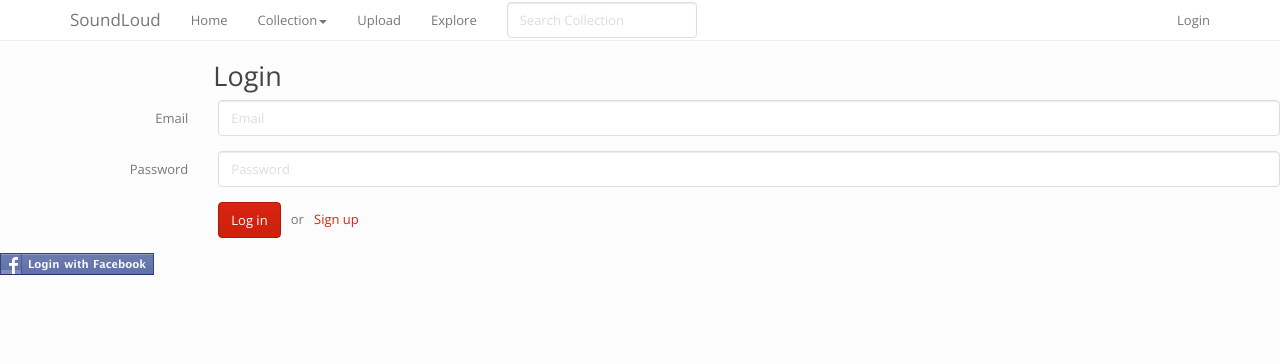
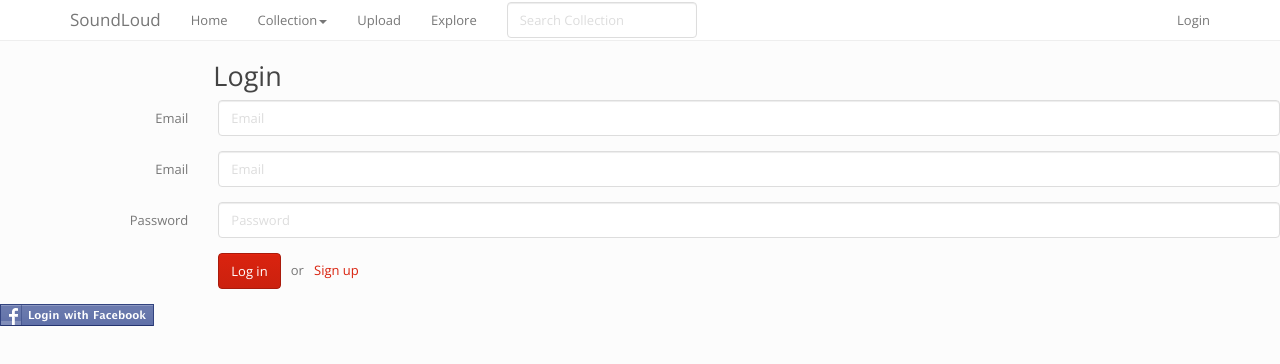
Before and after one commit to beldebala/musicapp, a website: page app/views/home/signup.html in a window 1280 px wide. Drawn offline with nearby package versions, Linux system fonts and the light colour scheme; files that its build step writes are made by us from their sources.

Commit message:
:::::::::::::::::

```diff
--- a/app/views/home/signup.html
+++ b/app/views/home/signup.html
@@ -77,6 +77,13 @@
     </div>
 
     <div class="form-group">
+      <label for="email" class="col-sm-2 control-label">Email</label>
+      <div class="col-sm-10">
+        <input id="email" class="form-control" type="email" placeholder="Email" name="email">
+      </div>
+    </div>
+
+    <div class="form-group">
       <label for="password" class="col-sm-2 control-label">Password</label>
       <div class="col-sm-10">
         <input id="password" class="form-control" type="password" placeholder="Password" name="password">
```
